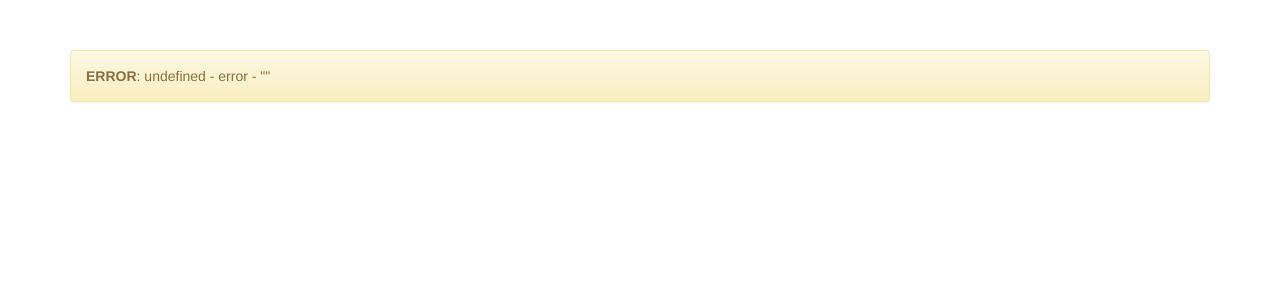
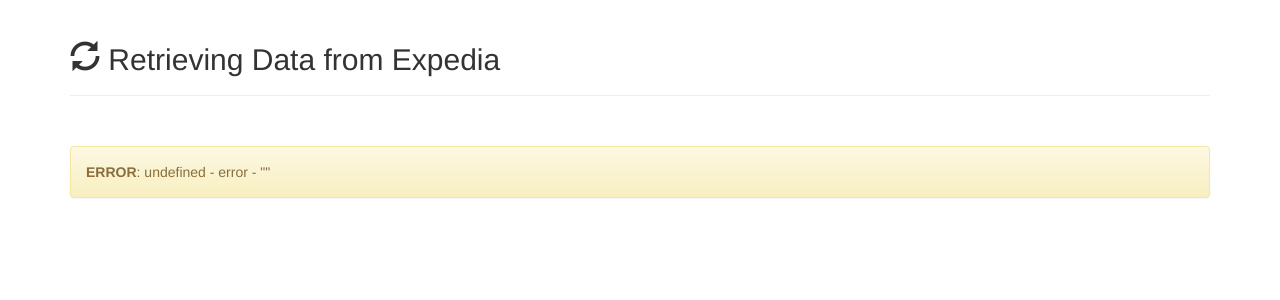
Before and after one commit to alex-groshev/expediahackathonprague, a Flask app: page / in a window 1280 px wide. Shown: the part 52-352 px from the top of the page. Run offline with Flask 2, Linux system fonts and the light colour scheme; some libraries are stand-ins or nearby versions.

Commit message:
UI fix 2

```diff
--- a/templates/index.html
+++ b/templates/index.html
@@ -32,7 +32,7 @@
 
 		<!--  Wait -->
 		<div class="container">
-			<div class="page-header posContainer" style="margin-top: 10px;">
+			<div class="page-header" style="margin-top: 10px;">
 				<h2>
 					<span class="glyphicon glyphicon-refresh" aria-hidden="true"></span>&nbsp;Retrieving Data from Expedia
 				</h2>
```
